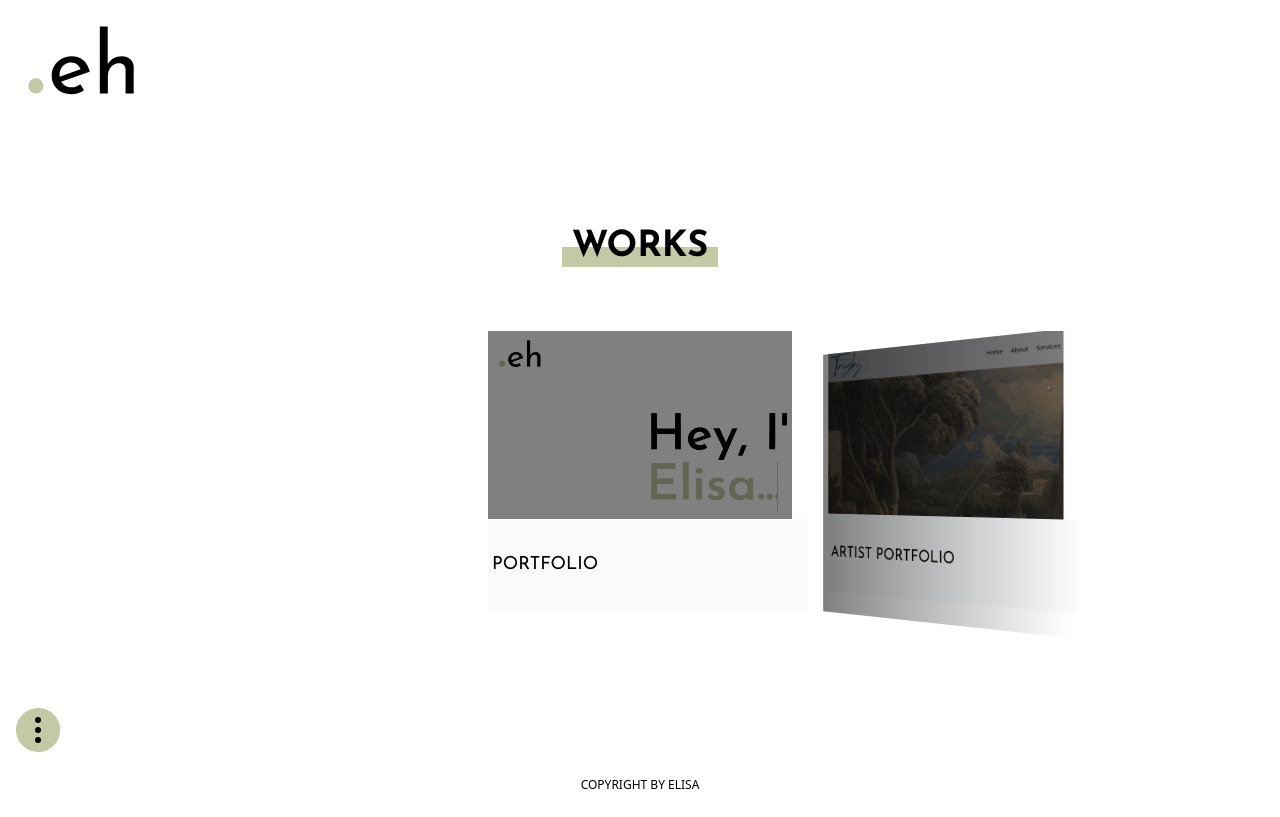
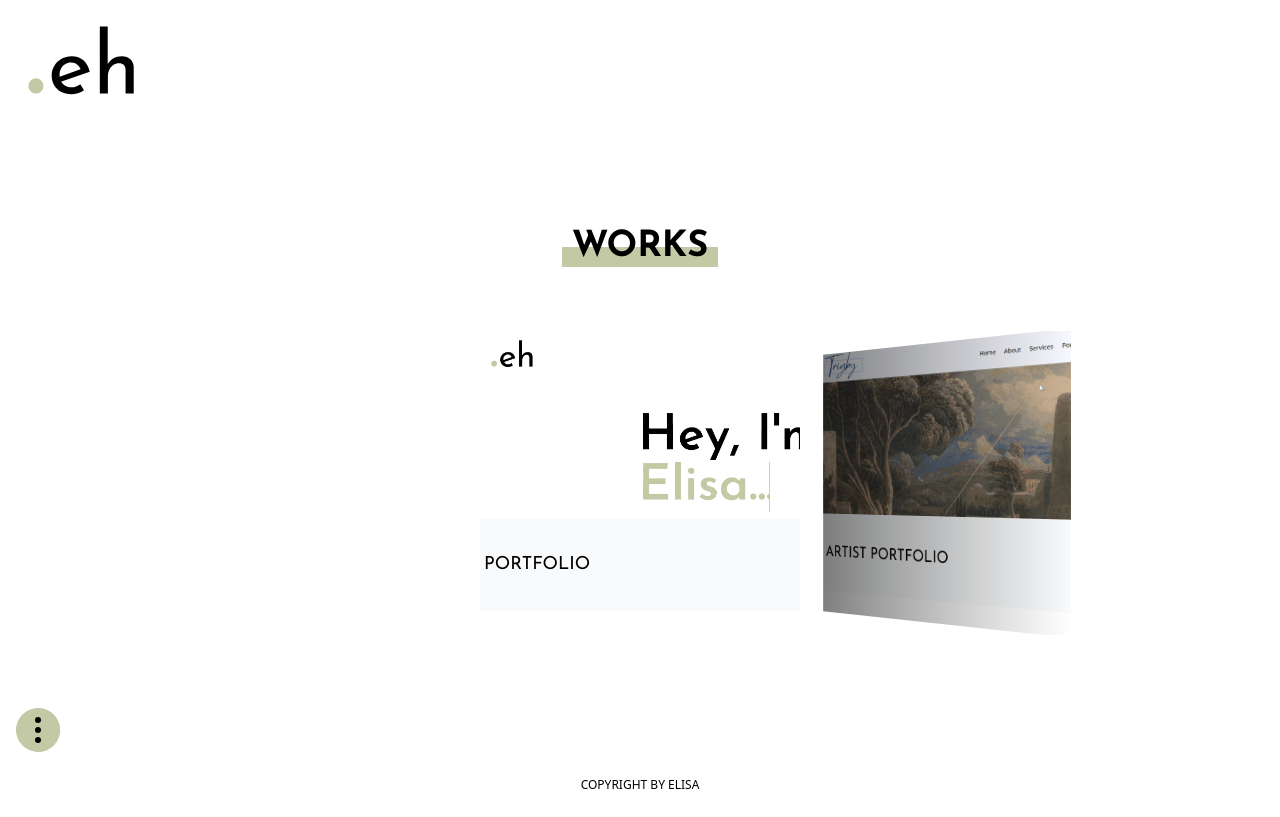
Before and after one commit to elisa-he/portfolio-v2, a Next.js app: page /works in a window 1280 px wide. Built offline with nearby package versions, Linux system fonts and the light colour scheme; grey boxes are pictures that could not be loaded.

Commit message:
work change

```diff
--- a/app/works/page.js
+++ b/app/works/page.js
@@ -70,18 +70,18 @@ export default function Works() {
               return (
                 <div key={i + 50} className="">
                   <SwiperSlide key={work.title} className="">
-                    <div className="h-[280px] relative  px-2">
+                    <div className="h-[280px] relative ">
                       <Link href={`works/${work?.title}`}>
                         <div className="mb-8 h-[280px] relative">
                           <Image
-                            className={`w-full object-left-top object-cover brightness-50 `}
+                            className={`w-full object-left-top object-cover  `}
                             src={work?.image}
                             fill
                             alt="homepage of websites"
                           />
                         </div>
                         <div className=" absolute bg-gray-50 py-8  w-full bottom-0 text-black ">
-                          <h3 className=" font-josefin text-lg uppercase  pl-1  ">
+                          <h3 className=" font-josefin text-lg uppercase w-full pl-1  ">
                             {work.title}
                           </h3>
 
```
